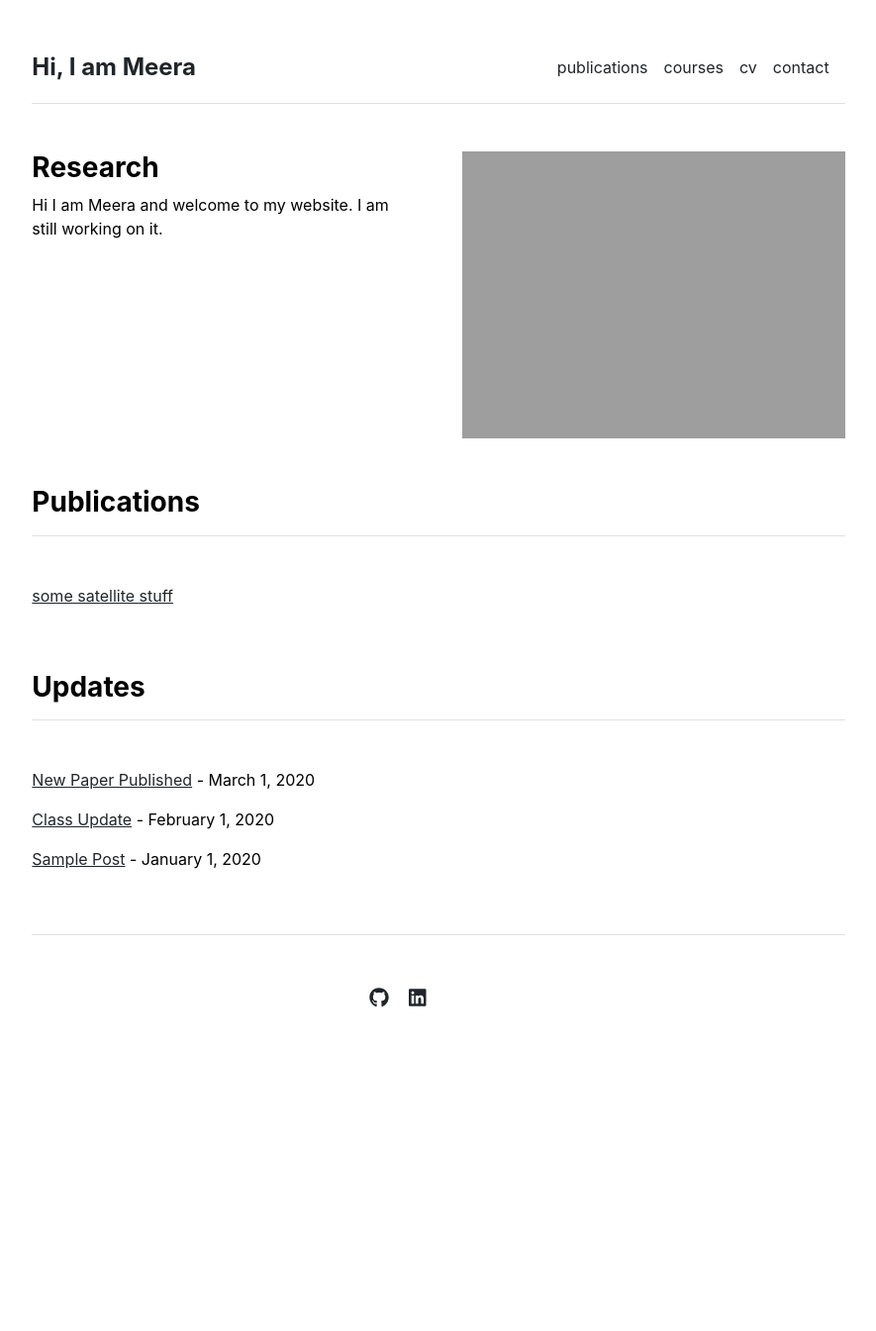
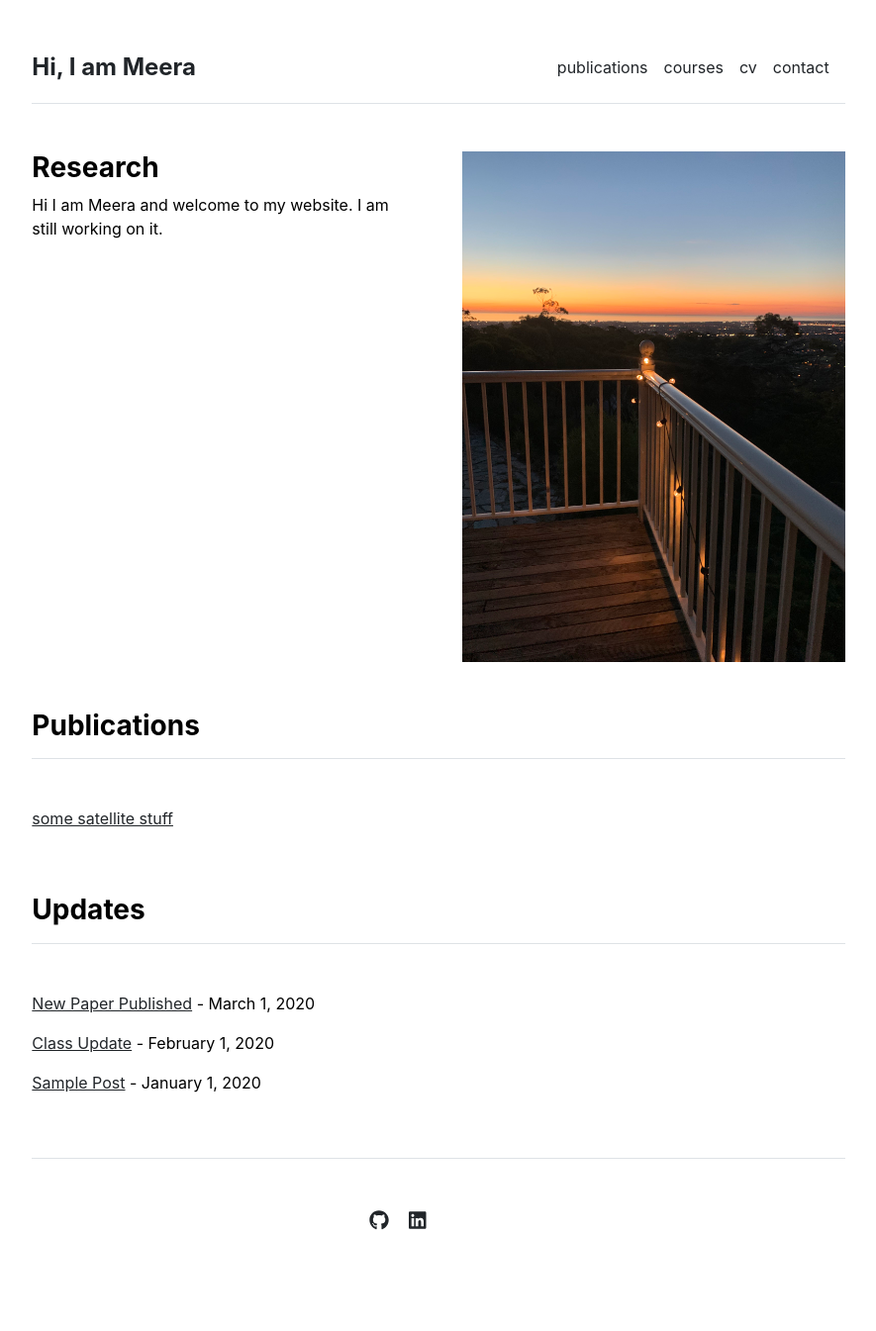
Before and after one commit to astrogirl1/astrogirl1, a Jekyll site: the page built from index.md, in a window 1280 px wide. Shown: the whole page at 99% size, without its empty margins (197-1082 px from the left). Built offline with Jekyll 4.4.1, drawn with Linux system fonts in a browser that asks for light colours; before the commit the page ends 1119 px from its top, so only the background shows below that.

Commit message:
modified to include sample.jpg

```diff
--- a/_layouts/home.html
+++ b/_layouts/home.html
@@ -8,7 +8,7 @@
     {{ content }}
   </div>
   <div class="col-md-6">
-    <img src="{{ site.github.url }}/assets/img/home.jpg" alt="Home" width="100%">
+    <img src="{{ site.github.url }}/assets/img/sample.jpg" alt="Home" width="100%">
   </div>
 </div>
 
```
